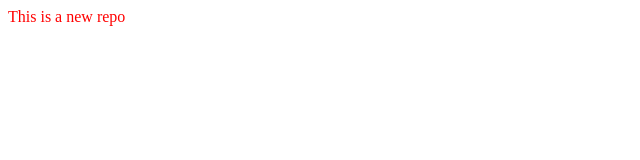
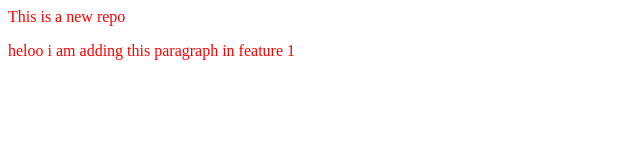
Before and after one commit to umar591/localrepo, a plain HTML site: page index.html in a window 1280 px wide. Shown: the whole page, without its empty margins (0-640 px from the left). Drawn offline with Linux system fonts and the light colour scheme.

Commit message:
add new feature

```diff
--- a/index.html
+++ b/index.html
@@ -2,4 +2,9 @@
 This is a new repo
 
 </p>
+
+<p> heloo i am adding this paragraph in feature 1 </p>
+
+
+
 <link rel="stylesheet" href="style.css">
```
